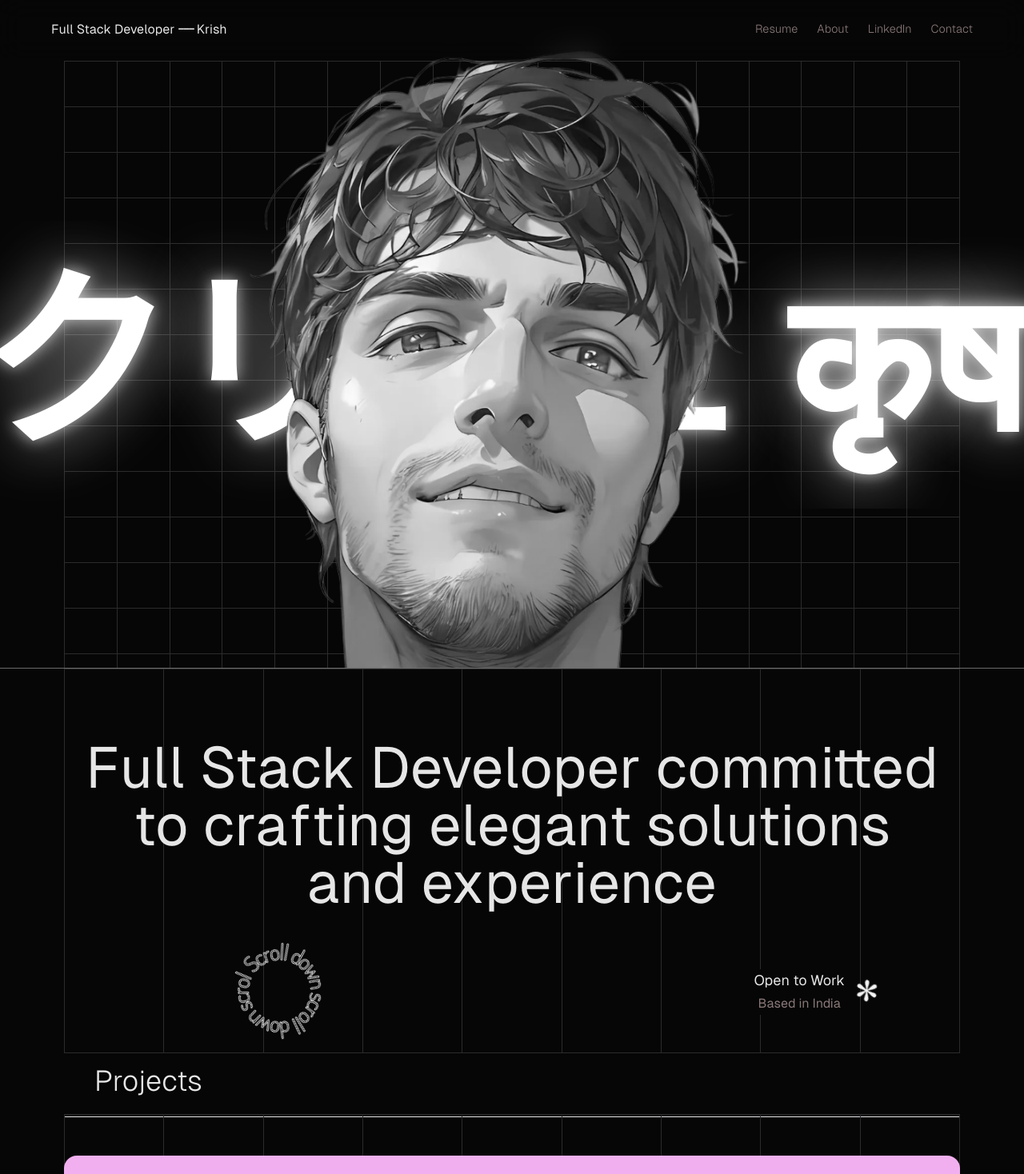
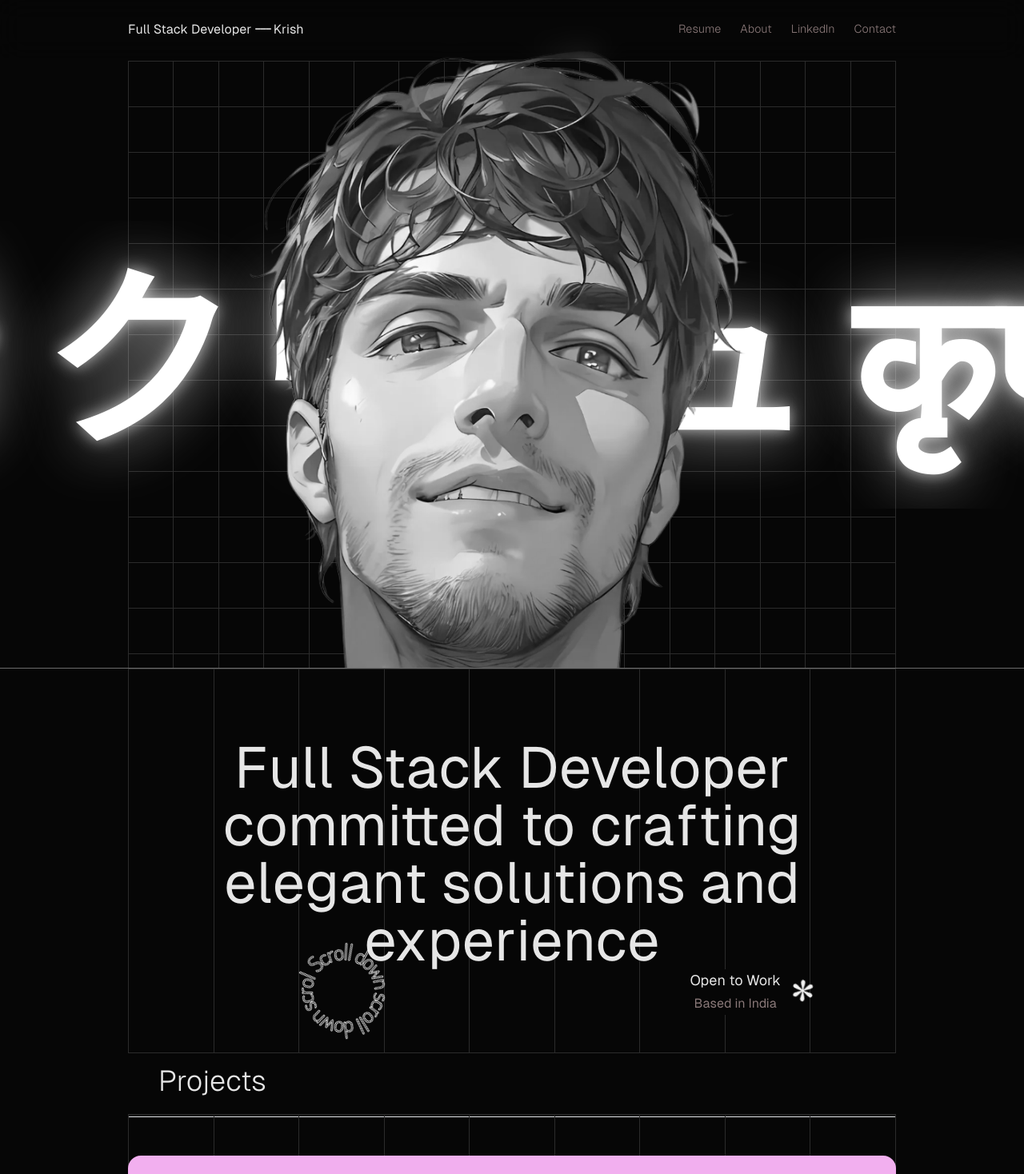
Before and after one commit to Krish-tiwari212/portfolio, a React (Vite) app: page / in a window 1280 px wide. Shown: the top 1468 px of the page at 80% size. Built offline with nearby package versions, Linux system fonts and the light colour scheme; some icons are missing.

Commit message:
added some delay and responsiveness for lg screen

```diff
--- a/src/App.jsx
+++ b/src/App.jsx
@@ -11,7 +11,7 @@ import './index.css'; // Import your global styles
 
 const App = () => {
   useEffect(() => {
-    const lenis = new Lenis();
+    const lenis = new Lenis({ lerp: 0.05 });
     lenis.on('scroll', (e) => {
       console.log(e);
     });
--- a/src/components/Navbar.jsx
+++ b/src/components/Navbar.jsx
@@ -9,11 +9,11 @@ const Navbar = () => {
   return (
     <div className='z-20 sm:ml-[5rem] sticky top-0'>
       <nav className='w-[100vw] -mt-[1.3rem] pb-6 sm:-ml-[5rem] flex justify-between backdrop-blur-lg bg-opacity-80'>
-        <h3 className='sm:ml-[4rem] ml-6 mt-[1.3rem]'>Full Stack Developer <span className='text-xl tracking-[-0.1em]'>---</span> Krish</h3>
+        <h3 className='sm:ml-[4rem] lg:ml-[10rem] ml-6 mt-[1.3rem]'>Full Stack Developer <span className='text-xl tracking-[-0.1em]'>---</span> Krish</h3>
         <button className='sm:hidden pr-5' onClick={() => setIsOpen(!isOpen)}>
           {isOpen ? <RxCross1 className="text-2xl" /> : <TbMenu className="text-2xl mt-6" />}
         </button>
-        <ul className={`flex flex-col space-y-4 mt-[1.6rem] -mr-[9vw] sm:mr-[4rem] font-geist-light text-[0.9em] text-[#8a7979] ${isOpen ? 'block' : 'hidden'} sm:flex sm:space-y-0 sm:space-x-6 sm:flex-row`}>
+        <ul className={`flex flex-col space-y-4 mt-[1.6rem] -mr-[9vw] sm:mr-[4rem] lg:mr-[10rem] font-geist-light text-[0.9em] text-[#8a7979] ${isOpen ? 'block' : 'hidden'} sm:flex sm:space-y-0 sm:space-x-6 sm:flex-row`}>
           {navItems.map((item, index) => (
             <li key={index} className='hover:text-[#e6e6e6]'>
               <a href='#'>{item}</a>
--- a/src/components/sections/Section1.jsx
+++ b/src/components/sections/Section1.jsx
@@ -18,7 +18,7 @@ const Section1 = () => {
   }, []);
 
   return (
-    <section className='h-[100vh] px-2 sm:px-20 pt-4 -mt-4 cont relative border-[#6b6b6b] border-b-[1px]'>
+    <section className='h-[100vh] px-2 lg:px-40 sm:px-20 pt-4 -mt-4 cont relative border-[#6b6b6b] border-b-[1px]'>
         <div>
           <TableSkeleton numCoulmns={numColumns} numRows={numRows}/>
           <ConstrainedMovementAnimation />
--- a/src/components/sections/Section2.jsx
+++ b/src/components/sections/Section2.jsx
@@ -27,7 +27,7 @@ const Section2 = () => {
   }, []);
 
   return (
-    <section className='h-[60vh] sm:h-[65vh] -mt-6 mx-2 sm:mx-20  relative'>
+    <section className='h-[60vh] sm:h-[65vh] -mt-6 mx-2 lg:mx-40 sm:mx-20  relative'>
         <TableSkeleton numCoulmns={9} numRows={1} cl="h-[55vh] sm:h-[60vh]" cd= ""/>
         <h2 className='sm:px-[2vw] px-[1vw] text-center top-[6vh] sm:top-[14vh] absolute font-geist-regular text-4xl lg:text-7xl md:text-6xl sm:text-5xl'>Full Stack Developer committed to crafting elegant solutions and experience</h2>
         <div className='flex'>
--- a/src/components/sections/Section3.jsx
+++ b/src/components/sections/Section3.jsx
@@ -5,7 +5,7 @@ import StickyScroll from '../StickyScroll';
 
 const Section3 = () => {
   return (
-    <section className='mx-2 sm:mx-20 relative'>
+    <section className='mx-2 lg:mx-40 sm:mx-20 relative'>
         <h2 className='flex text-4xl mb-6 font-geist-light'><FaArrowTurnDown className="mr-2 mt-2 font-light text-3xl"/> Projects </h2>
         <hr />
         <TableSkeleton numCoulmns={9} numRows={1} cl="h-[305vh] lg:h-[510vh] md:h-[375vh] sm:h-[320vh]" cd= "absolute -mt-7"/>
```
